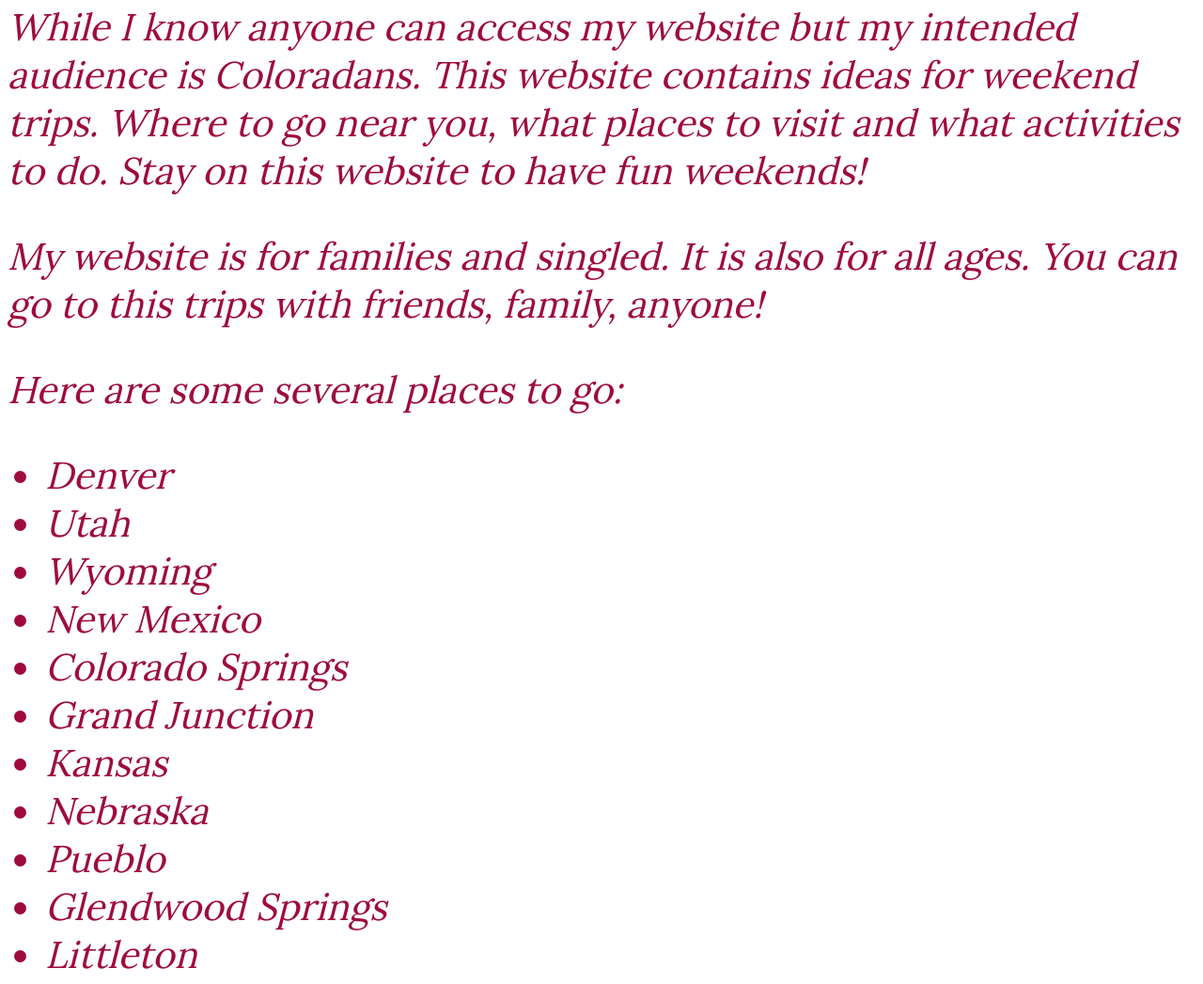
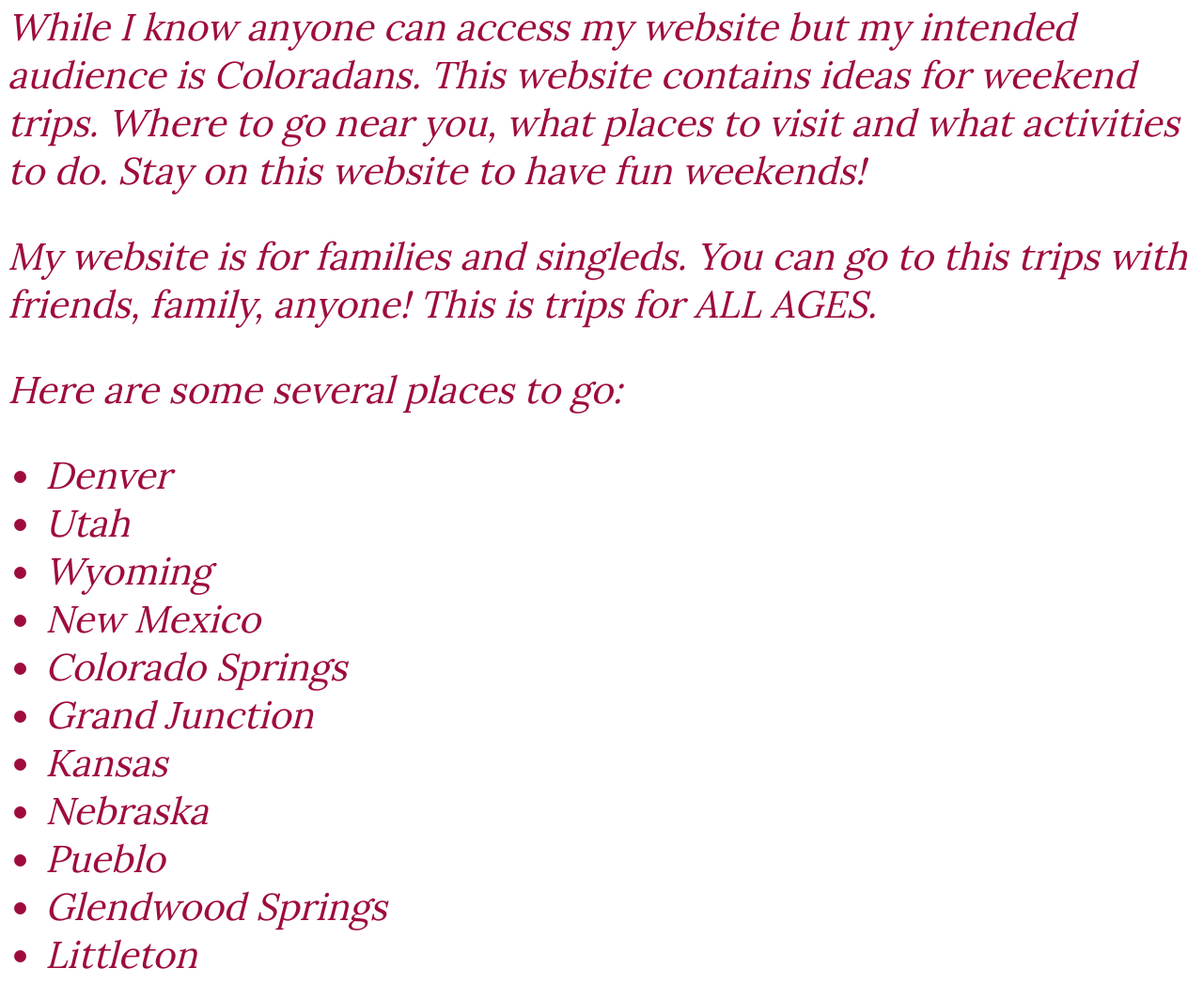
Before and after one commit to Kathy08/Weekend-trips, a plain HTML site: page index.html in a window 1280 px wide. Shown: the part 655-1702 px from the top of the page at 94% size. Drawn offline with Linux system fonts and the light colour scheme; a web font is replaced by a local one.

Commit message:
spelling

```diff
--- a/index.html
+++ b/index.html
@@ -10,7 +10,7 @@
 <h1>Cool Weekend Trips</h1>
 <img src="Weekend-Trip.jpg">
 <p>While I know anyone can access my website but my intended audience is Coloradans. This website contains ideas for weekend trips. Where to go near you, what places to visit and what activities to do. Stay on this website to have fun weekends!</p>
-<p>My website is for families and singled. It is also for all ages. You can go to this trips with friends, family, anyone!
+<p>My website is for families and singleds. You can go to this trips with friends, family, anyone! This is trips for ALL AGES.
 <p>Here are some several places to go:</p>
 <ul>
   <li>Denver</li>
```
